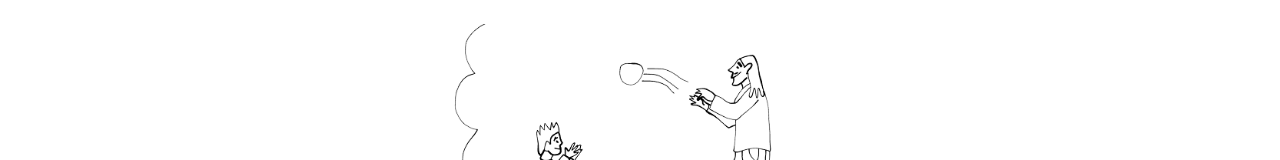
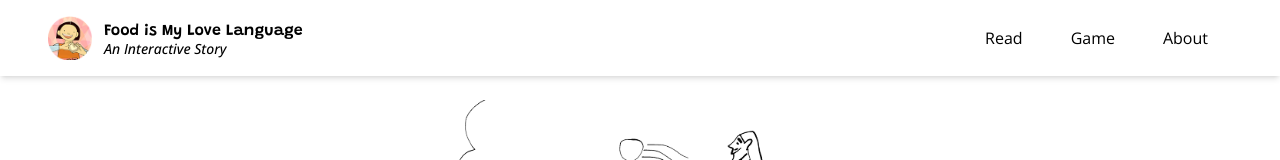
Before and after one commit to jessicatong8/afd-story, a React (Vite) app: page /game in a window 1280 px wide. Shown: the top 160 px of the page. Built offline with nearby package versions, Linux system fonts and the light colour scheme.

Commit message:
add nav bar

```diff
--- a/src/pages/GamePage.tsx
+++ b/src/pages/GamePage.tsx
@@ -5,6 +5,7 @@ import QuestionAnswer from "../components/Game/QuestionAnswer";
 import AnswerChoices from "../components/Game/AnswerChoices";
 import NextButton from "../components/Game/NextButton";
 import GameEnd from "../components/Game/GameEnd";
+import NavigationBar from "../components/NavigationBar";
 
 const GamePage = () => {
   const [questionOrder, setQuestionOrder] = useState(
@@ -76,6 +77,7 @@ const GamePage = () => {
 
   return (
     <div>
+      <NavigationBar />
       {gameEnd ? (
         <GameEnd score={score} />
       ) : (
```
